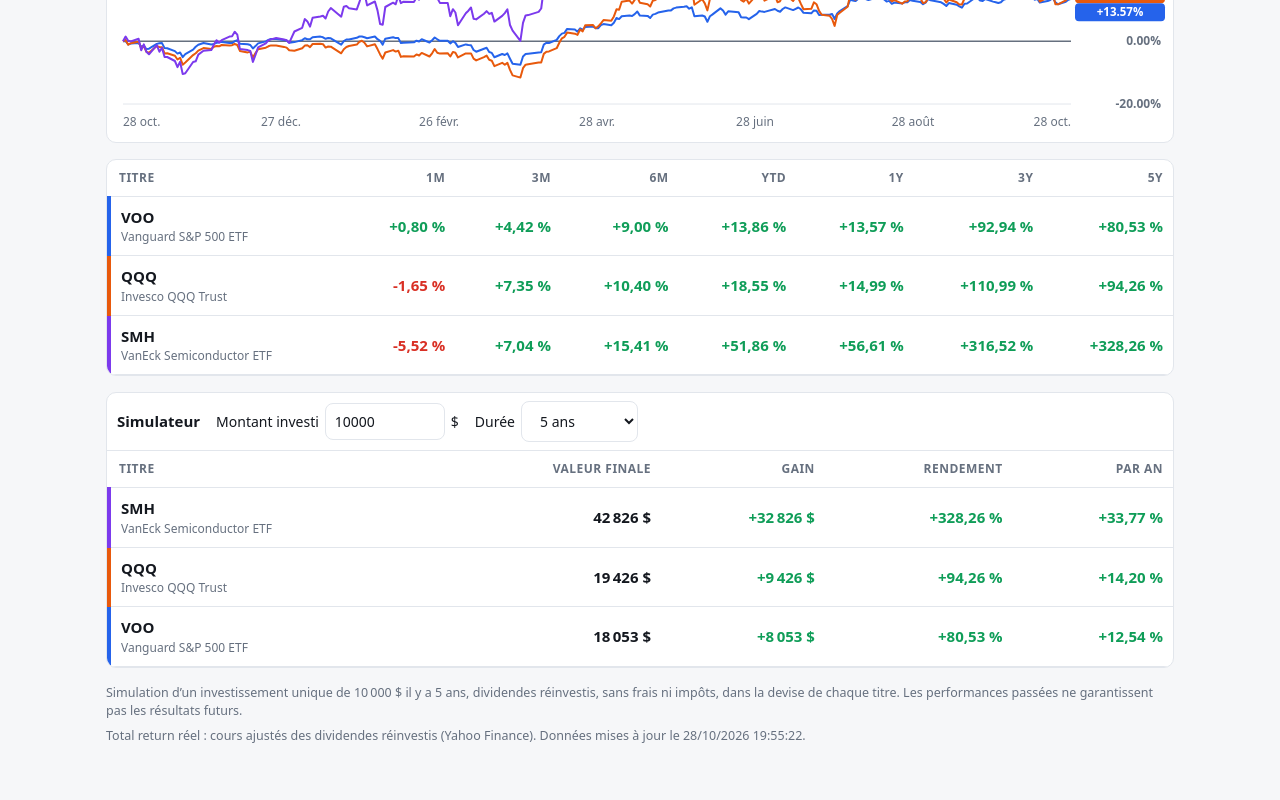
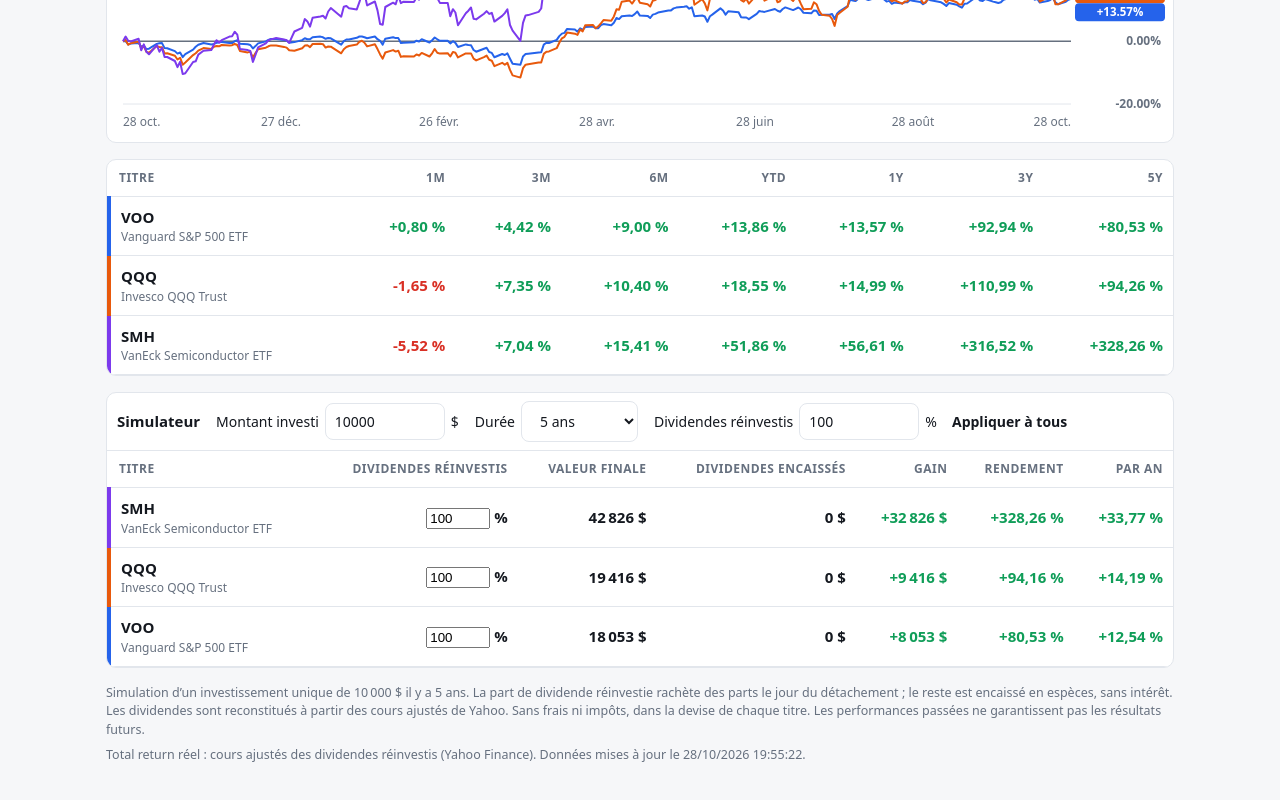
Before and after one commit to sachout/total-return, a plain HTML site: page index.html in a window 1280 px wide. Shown: the part 568-1368 px from the top of the page. Drawn offline with Linux system fonts and the light colour scheme.

Commit message:
Add files via upload

```diff
--- a/index.html
+++ b/index.html
@@ -49,7 +49,7 @@ td.v{font-variant-numeric:tabular-nums;font-weight:600}
 </head>
 <body>
 <div class="wrap">
-  <h1><span>Comparateur de total return <small style="font-size:12px;color:var(--mut);font-weight:400">v4 · Yahoo en direct</small></span><button id="theme" class="th" type="button"></button></h1>
+  <h1><span>Comparateur de total return <small style="font-size:12px;color:var(--mut);font-weight:400">v5 · Yahoo en direct</small></span><button id="theme" class="th" type="button"></button></h1>
   <div class="bar">
     <input id="tin" type="text" list="dl" placeholder="Tape un ticker ou un nom (ex. VOO, HEQL, CW8.PA) puis Entrée" autocomplete="off" autocapitalize="characters">
     <datalist id="dl"></datalist>
@@ -65,7 +65,8 @@ td.v{font-variant-numeric:tabular-nums;font-weight:600}
   <div class="panel"><div class="scroll"><table id="tbl"></table></div></div>
   <div class="panel"><div class="tabs sim"><b>Simulateur</b>
     <label>Montant investi <input id="amt" type="number" min="1" step="100" inputmode="decimal"> $</label>
-    <label>Durée <select id="yrs"><option value="1">1 an</option><option value="2">2 ans</option><option value="3">3 ans</option><option value="5">5 ans</option><option value="10">10 ans</option><option value="15">15 ans</option><option value="20">20 ans</option><option value="MAX">Maximum</option></select></label></div>
+    <label>Durée <select id="yrs"><option value="1">1 an</option><option value="2">2 ans</option><option value="3">3 ans</option><option value="5">5 ans</option><option value="10">10 ans</option><option value="15">15 ans</option><option value="20">20 ans</option><option value="MAX">Maximum</option></select></label>
+    <label>Dividendes réinvestis <input id="rpall" type="number" min="0" max="100" step="5" value="100"> % <button id="rpbtn" type="button">Appliquer à tous</button></label></div>
     <div class="scroll"><table id="simtbl"></table></div></div>
   <p class="note" id="simnote"></p>
   <p class="note" id="meth"></p>
@@ -80,10 +81,11 @@ var q=new URLSearchParams(location.search);
 if(q.get("r")&&RANGES.indexOf(q.get("r"))>=0)rng=q.get("r");
 if(q.get("m")==="px")mode="px";
 var amt=+q.get("a")>0?+q.get("a"):10000,yrs=["1","2","3","5","10","15","20","MAX"].indexOf(q.get("y"))>=0?q.get("y"):"5";
+var rp={};(q.get("rp")||"").split(",").forEach(function(x){var a=x.split(":"),v=+a[1];if(a[0]&&a[1]!==undefined&&v>=0&&v<=100)rp[a[0].toUpperCase()]=v});
 function esc(s){return String(s).replace(/[&<>"]/g,function(c){return {"&":"&amp;","<":"&lt;",">":"&gt;",'"':"&quot;"}[c]})}
 function fmt(v){if(v==null||isNaN(v))return "—";return (v>0?"+":"")+v.toFixed(2).replace(".",",")+" %"}
 function col(t){return COLORS[tickers.indexOf(t)%COLORS.length]}
-function sync(){try{var u=new URL(location.href);u.searchParams.set("t",tickers.join(","));u.searchParams.set("r",rng);u.searchParams.set("m",mode);u.searchParams.set("a",amt);u.searchParams.set("y",yrs);history.replaceState(null,"",u)}catch(e){}}
+function sync(){try{var u=new URL(location.href);u.searchParams.set("t",tickers.join(","));u.searchParams.set("r",rng);u.searchParams.set("m",mode);u.searchParams.set("a",amt);u.searchParams.set("y",yrs);var rs=Object.keys(rp).filter(function(k){return rp[k]!==100&&tickers.indexOf(k)>=0}).map(function(k){return k+":"+rp[k]}).join(",");if(rs)u.searchParams.set("rp",rs);else u.searchParams.delete("rp");history.replaceState(null,"",u)}catch(e){}}
 function editLink(){var h=location.hostname,m=h.match(/^(.+)\.github\.io$/),r=location.pathname.split("/")[1];return m&&r?"https://github.com/"+m[1]+"/"+r+"/edit/main/tickers.txt":null}
 
 function drawChips(){var c=$("chips");c.innerHTML="";tickers.forEach(function(t){
@@ -180,20 +182,35 @@ function themeIcon(){$("theme").textContent=eff()==="dark"?"☀️ Mode clair":"
 $("theme").onclick=function(){var n=eff()==="dark"?"light":"dark";document.documentElement.setAttribute("data-theme",n);try{localStorage.setItem("tr_theme",n)}catch(e){}themeIcon();render()};
 themeIcon();
 function fmoney(v){return Math.round(v).toLocaleString("fr-FR")+" $"}
-function drawSim(){var rows=[],now=new Date(),st=yrs==="MAX"?0:Date.UTC(now.getFullYear()-(+yrs),now.getMonth(),now.getDate());
- tickers.forEach(function(t){var d=data[t];if(!d)return;var src=mode==="tr"?d.adj:d.px,i=0;
-  while(i<src.length&&src[i][0]<st)i++;if(i>=src.length-1)return;
-  var a=src[i],b=src[src.length-1],yy=(b[0]-a[0])/YR,f=b[1]/a[1];
-  rows.push({t:t,name:(avail[t]&&avail[t].name)||"",val:amt*f,gain:amt*(f-1),pct:(f-1)*100,cagr:yy>=1?(Math.pow(f,1/yy)-1)*100:null,yy:yy,short:yrs!=="MAX"&&(a[0]-st)/864e5>20,since:a[0]})});
+function simStart(){var n=new Date();return yrs==="MAX"?0:Date.UTC(n.getFullYear()-(+yrs),n.getMonth(),n.getDate())}
+function simCalc(t){var d=data[t];if(!d)return null;var px=d.px,adj=d.adj,st=simStart(),i=0;
+ while(i<px.length&&px[i][0]<st)i++;if(i>=px.length-1)return null;
+ var P0=px[i][1],Pe=px[px.length-1][1],yy=(px[px.length-1][0]-px[i][0])/YR,N=1,cash=0;
+ if(mode==="tr"){var p=(rp[t]!=null?rp[t]:100)/100,rPrev=adj[i][1]/px[i][1];
+  for(var k=i+1;k<px.length;k++){var r=adj[k][1]/px[k][1],y=1-rPrev/r;
+   if(y>0.0008&&y<0.6){cash+=(1-p)*N*y*px[k-1][1];N*=1+p*y/(1-y)}
+   rPrev=r}}
+ var f=(N*Pe+cash)/P0;
+ return {t:t,name:(avail[t]&&avail[t].name)||"",f:f,val:amt*f,gain:amt*(f-1),pct:(f-1)*100,cagr:yy>=1?(Math.pow(f,1/yy)-1)*100:null,cash:amt*cash/P0,yy:yy,since:px[i][0],short:yrs!=="MAX"&&(px[i][0]-st)/864e5>20}}
+function cellsOf(r){return [fmoney(r.val),fmoney(r.cash),(r.gain>0?"+":"")+fmoney(r.gain),fmt(r.pct),r.cagr!=null?fmt(r.cagr):"—"]}
+function clsOf(r){return ["v","v","v "+(r.gain>=0?"up":"dn"),"v "+(r.pct>=0?"up":"dn"),"v "+(r.cagr!=null&&r.cagr<0?"dn":"up")]}
+function drawSim(){var rows=[];tickers.forEach(function(t){var r=simCalc(t);if(r)rows.push(r)});
  rows.sort(function(x,y){return y.val-x.val});
- var h="<tr><th>Titre</th><th>Valeur finale</th><th>Gain</th><th>Rendement</th><th>Par an</th></tr>";
- rows.forEach(function(r){h+="<tr><td class=nm style='border-left:4px solid "+col(r.t)+"'>"+esc(r.t)+"<small>"+esc(r.short?"depuis le "+dstr(r.since,true)+" ("+r.yy.toFixed(1).replace(".",",")+" ans)":r.name)+"</small></td>"+
-  "<td class=v>"+fmoney(r.val)+"</td><td class='v "+(r.gain>=0?"up":"dn")+"'>"+(r.gain>0?"+":"")+fmoney(r.gain)+"</td><td class='v "+(r.pct>=0?"up":"dn")+"'>"+fmt(r.pct)+"</td><td class='v "+(r.cagr!=null&&r.cagr<0?"dn":"up")+"'>"+(r.cagr!=null?fmt(r.cagr):"—")+"</td></tr>"});
+ var h="<tr><th>Titre</th><th>Dividendes réinvestis</th><th>Valeur finale</th><th>Dividendes encaissés</th><th>Gain</th><th>Rendement</th><th>Par an</th></tr>";
+ rows.forEach(function(r){var c=cellsOf(r),k=clsOf(r),pv=rp[r.t]!=null?rp[r.t]:100;
+  h+="<tr data-t='"+esc(r.t)+"'><td class=nm style='border-left:4px solid "+col(r.t)+"'>"+esc(r.t)+"<small>"+esc(r.short?"depuis le "+dstr(r.since,true)+" ("+r.yy.toFixed(1).replace(".",",")+" ans)":r.name)+"</small></td>"+
+  "<td class=v><input type=number class=rp min=0 max=100 step=5 value='"+pv+"' "+(mode==="tr"?"":"disabled")+"> %</td>"+
+  c.map(function(x,i){return "<td class='out "+k[i]+"'>"+x+"</td>"}).join("")+"</tr>"});
  $("simtbl").innerHTML=rows.length?h:"";
- $("simnote").textContent=rows.length?"Simulation d’un investissement unique de "+fmoney(amt)+(yrs==="MAX"?" depuis le début de l’historique":" il y a "+yrs+(yrs==="1"?" an":" ans"))+", "+(mode==="tr"?"dividendes réinvestis":"sans les dividendes")+", sans frais ni impôts, dans la devise de chaque titre. Les performances passées ne garantissent pas les résultats futurs.":""}
+ [].forEach.call($("simtbl").querySelectorAll("input.rp"),function(inp){inp.oninput=function(){
+  var tr=inp.closest("tr"),t=tr.getAttribute("data-t"),v=+inp.value;if(inp.value===""||isNaN(v))return;
+  rp[t]=Math.min(Math.max(v,0),100);sync();var r=simCalc(t);if(!r)return;
+  var tds=tr.querySelectorAll("td.out"),c=cellsOf(r),k=clsOf(r);for(var i=0;i<tds.length;i++){tds[i].textContent=c[i];tds[i].className="out "+k[i]}}});
+ $("simnote").textContent=rows.length?"Simulation d’un investissement unique de "+fmoney(amt)+(yrs==="MAX"?" depuis le début de l’historique":" il y a "+yrs+(yrs==="1"?" an":" ans"))+". "+(mode==="tr"?"La part de dividende réinvestie rachète des parts le jour du détachement ; le reste est encaissé en espèces, sans intérêt. Les dividendes sont reconstitués à partir des cours ajustés de Yahoo. ":"Mode Prix : dividendes non inclus. ")+"Sans frais ni impôts, dans la devise de chaque titre. Les performances passées ne garantissent pas les résultats futurs.":""}
 $("amt").value=amt;$("yrs").value=yrs;
 $("amt").oninput=function(){var v=+$("amt").value;if(v>0){amt=v;sync();drawSim()}};
 $("yrs").onchange=function(){yrs=$("yrs").value;sync();drawSim()};
+$("rpbtn").onclick=function(){var v=+$("rpall").value;if($("rpall").value===""||isNaN(v))return;v=Math.min(Math.max(v,0),100);tickers.forEach(function(t){rp[t]=v});sync();drawSim()};
 var rt;window.addEventListener("resize",function(){clearTimeout(rt);rt=setTimeout(render,150)});
 drawTabs();
 var st;$("tin").addEventListener("input",function(){clearTimeout(st);var v=$("tin").value.trim();if(!API||v.length<2)return;
```
